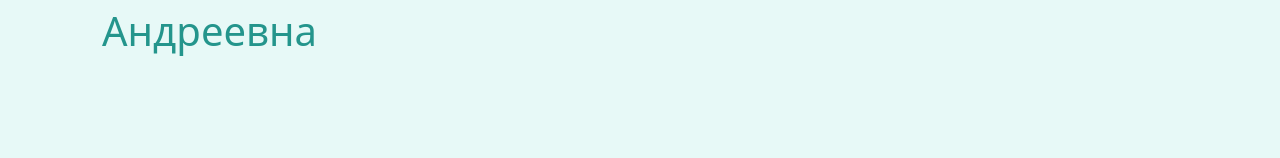
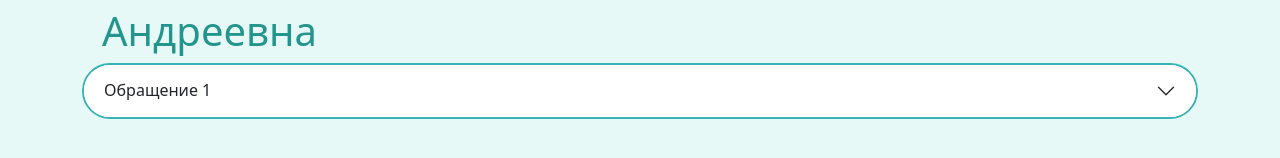
Before and after one commit to 5BytesHack/medreview, a Vue app in the folder frontend/: page /user_cabinet in a window 1280 px wide. Shown: the part 558-716 px from the top of the page. Built offline with nearby package versions, Linux system fonts and the light colour scheme.

Commit message:
night_alone2

```diff
--- a/frontend/src/views/UserCabinet.vue
+++ b/frontend/src/views/UserCabinet.vue
@@ -22,6 +22,20 @@
       </a>
     </div>
   </div>
+  <div class="bg-white accordion-wrapper">
+    <div class="accordion accordion-flush" id="our_accordion">
+      <div class="accordion-item">
+        <h2 class="accordion-header" id="flush-heading1">
+          <button class="accordion-button collapsed" type="button" data-bs-toggle="collapse" data-bs-target="#flush-collapse1" aria-expanded="false" aria-controls="flush-collapse1">
+            Обращение 1
+          </button>
+        </h2>
+        <div id="flush-collapse1" class="accordion-collapse collapse" aria-labelledby="flush-heading1" data-bs-parent="#our_accordion">
+          <div class="accordion-body">Здесь должен быть какой то текст</div>
+        </div>
+      </div>
+    </div>
+  </div>
 </div>
 </template>
 
@@ -43,4 +57,26 @@ export default {
 .personal-data:nth-child(n) {
   color: #24958C;
 }
+.accordion-item{
+  border: 2px solid #36B3B5 !important;
+  border-radius: 39px !important;
+
+}
+.accordion-button{
+  border-radius: 39px !important;
+}
+.accordion{
+  border-radius: 39px !important;
+}
+.accordion-header{
+  border-radius: 39px !important;
+}
+.accordion-wrapper{
+  border-radius: 39px;
+}
+.accordion-button:not(.collapsed) {
+  color: white;
+  background-color: #36B3B5;
+  box-shadow: inset 0 -1px 0 rgb(0 0 0 / 13%);
+}
 </style>
```
